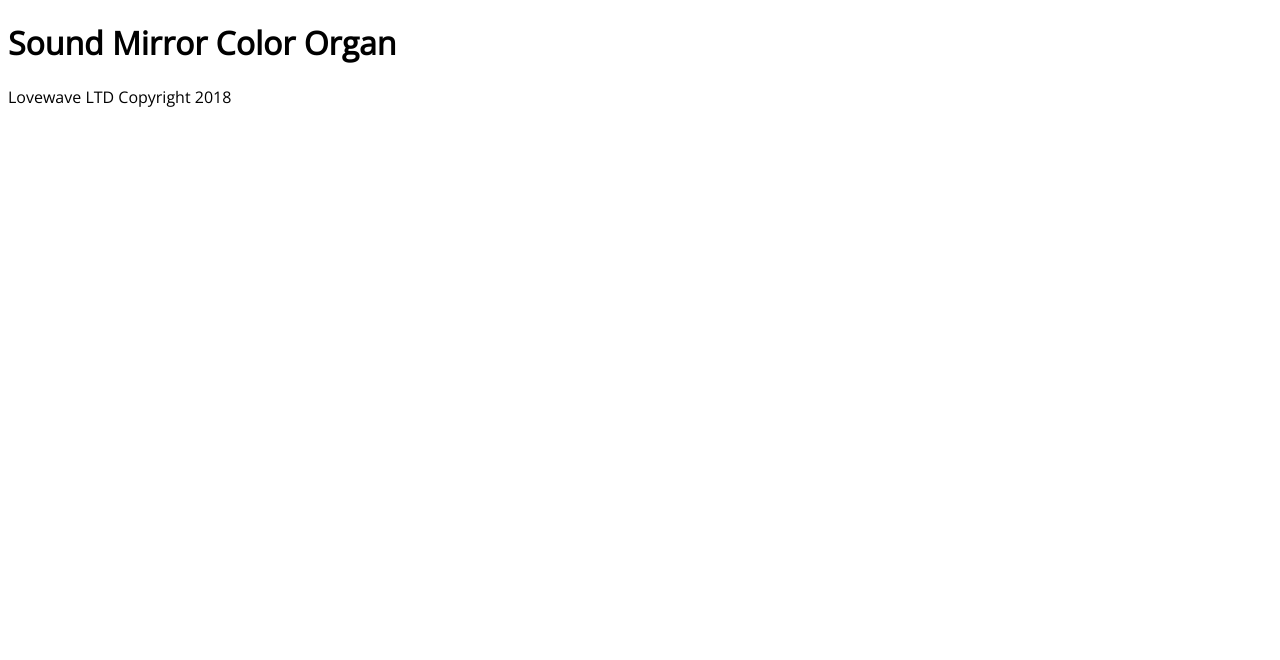
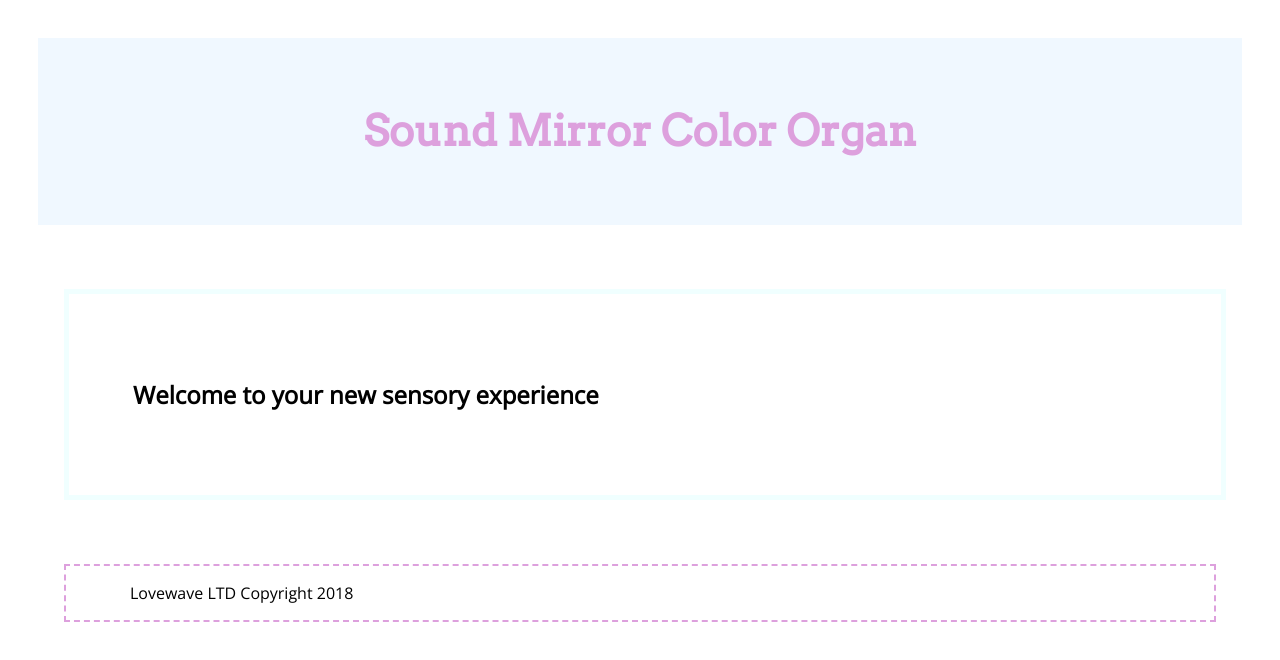
Before and after one commit to alcaloke/testSite02, a plain HTML site: page index.html in a window 1280 px wide. Drawn offline with nearby package versions, Linux system fonts and the light colour scheme.

Commit message:
playing with box-styles

```diff
--- a/index.html
+++ b/index.html
@@ -3,9 +3,9 @@
 <head lang="en-US">
   <meta charset="utf-8">
   <title>TestSite02</title>
-  <link rel="shortcut icon" href="icon.png" type="image/x-icon">
+  <link rel="shortcut icon" href="images/icon.png" type="image/x-icon">
   <link rel="stylesheet" href="styles.css">
-  <link href="https://fonts.googleapis.com/css?family=Open+Sans" rel="stylesheet">
+  <link href="https://fonts.googleapis.com/css?family=Open+Sans|Ubuntu|Arvo" rel="stylesheet">
 </head>
 
 <body>
@@ -13,6 +13,10 @@
     <h1>Sound Mirror Color Organ</h1>
   </header>
 
+  <main>
+    <h2>Welcome to your new sensory experience</h2>
+  </main>
+
   <footer>
     <p>Lovewave LTD Copyright 2018</p>
   </footer>
--- a/styles.css
+++ b/styles.css
@@ -1,3 +1,32 @@
 html {
   font-family: 'Open Sans', sans-serif;
 }
+
+body {
+  margin: 0 auto;
+}
+
+header {
+  font-family: 'Arvo', serif;;
+  background-color: aliceblue;
+  color: plum;
+  font-size: 16pt;
+  margin: 3%;
+  padding: 3%;
+  text-align: center;
+}
+
+main {
+  background-color: white;
+  margin: 5%;
+  padding: 5%;
+  /* margin-bottom: 20px; */
+  border: 5px solid azure;
+  width: 80%;
+}
+
+footer {
+  margin: 5%;
+  padding: 0 5%;
+  border: 2px dashed plum;
+}
```
Also changed, not shown: 1 other file.
